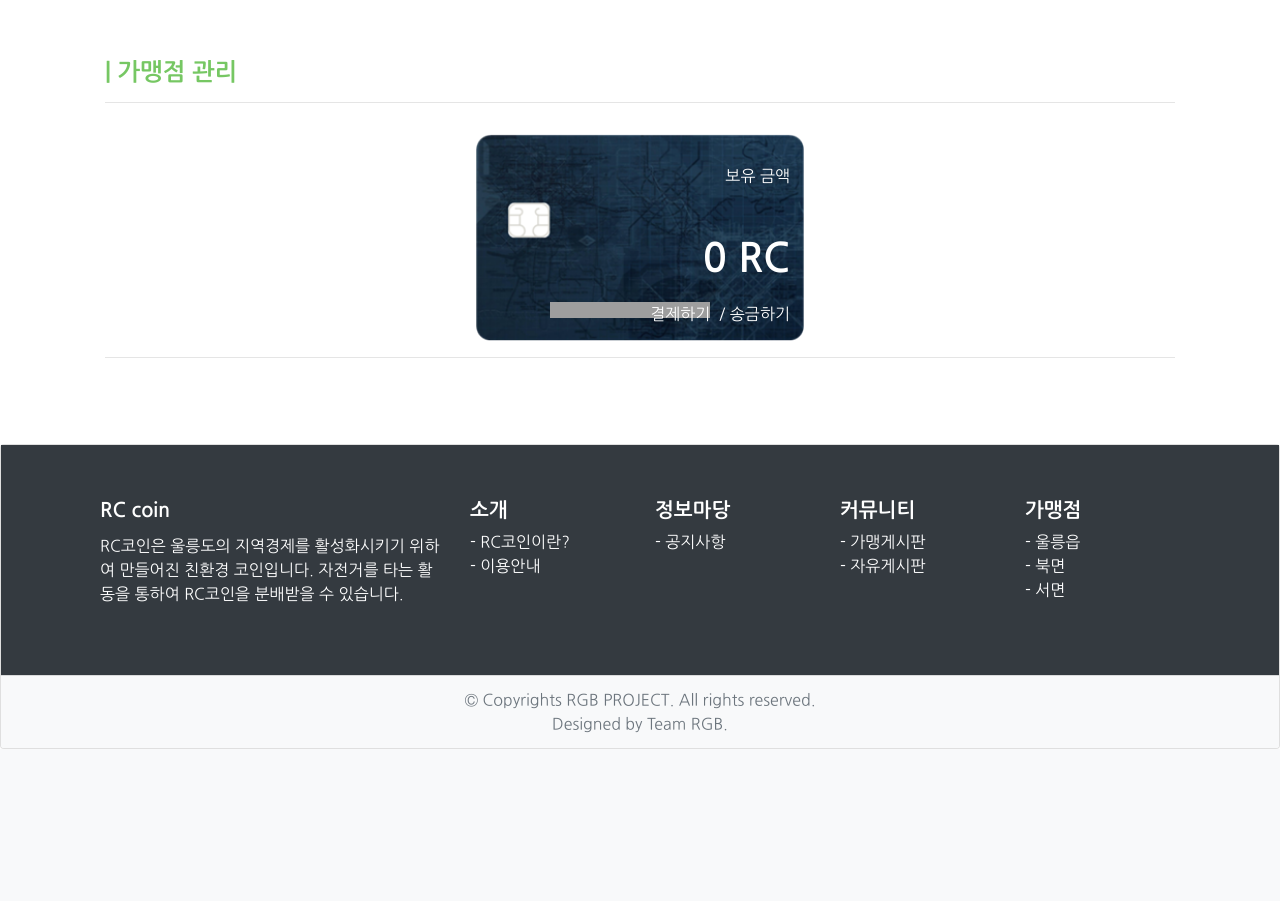
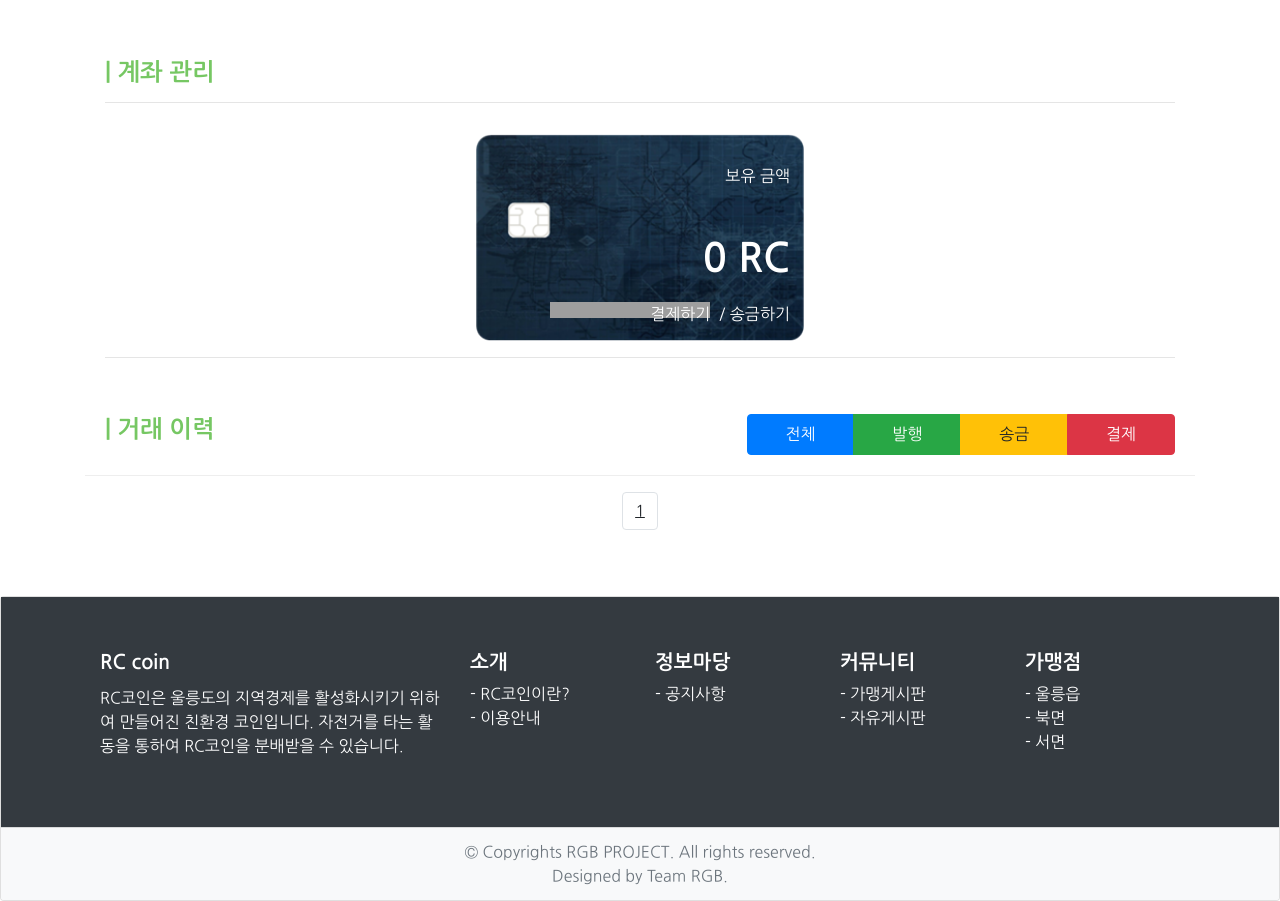
Before and after one commit to ssun46/rcweb, a Django app: page /wallet/info/ in a window 1280 px wide. Shown: the part 91-992 px from the top of the page. Before the commit the page ends 840 px from the top, so only its background shows below. Run offline with Django 3.2, Linux system fonts and the light colour scheme; a user stored in the database is signed in; data comes from the database, SQL or seed files in the repository; data that the repository does not hold is empty; some libraries are stand-ins or nearby versions; grey boxes are pictures that could not be loaded.

Commit message:
계좌 거래 내역 적용

```diff
--- a/rccoin/static/css/style.css
+++ b/rccoin/static/css/style.css
@@ -43,6 +43,7 @@
 body {
     font-family: 'Nanum Gothic';
     font-size: 1rem;
+    /* background-color: #f1f1f1; */
 }
 .navbar {
     padding: 0rem 1rem;
--- /dev/null
+++ b/rccoin/wallet/static/js/history.js
@@ -0,0 +1,80 @@
+function get_history(this_page, query_type) {
+    var from = $("#from").val()
+    var urls = "/wallet/history/"
+    $.ajax({
+        type: "GET",
+        url: urls,
+        data: {
+            fro : from,
+            this_page : this_page,
+            type : query_type
+        },
+        dataType : "json"
+    }).done( function(res) {
+        if ( res["history_list"] ) {
+            var type = ["발행", "결제", "결제취소", "송금", "송금취소", "계좌발급"]
+            var exp = ["님으로부터", "에서", "님이", "에서", "님이", "에게", "으로부터", "에게", "으로부터", "", "으로부터"]
+            var css = ["publish", "payment", "remittance", "init"]
+            var img = [
+                "deposit.png",
+                "withdraw.png", "deposit.png",
+                "withdraw.png", "deposit.png",
+                "withdraw.png", "deposit.png",
+                "withdraw.png", "deposit.png",
+                "", "wallet2.png"]
+            var current_page_num = parseInt(res["current_page_num"])
+            var max_page_num = parseInt(res["max_page_num"])
+
+            $("#history").empty()
+            res["history_list"].forEach(function(data) {
+                var idx = Math.floor((parseInt(data.txType)+1)/2)
+                console.log(img[data.txType])
+                var text = `<tr class="${css[Math.floor((parseInt(idx)+1)/2)]}">
+                                <td>
+                                    <div class="media">
+                                        <a href="#" class="pull-left">
+                                            <img src="../../static/img/${img[data.txType]}" class="media-photo">
+                                        </a>
+                                        <div class="media-body">
+                                            <span class="media-meta pull-right">${data.date}</span>
+                                            <span class="${css[Math.floor((parseInt(idx)+1)/2)]}">
+                                                ${type[idx]}
+                                            </span>
+                                            <p class="summary"><font class="title">${data.trader}</font>${exp[parseInt(data.txType)]} <font class="title">${(data.amount).toString().replace(/\B(?=(\d{3})+(?!\d))/g, ",")} RC</font>를 ${type[idx]}</p>
+                                            <span class="pull-right title">잔액 : ${(data.balance).toString().replace(/\B(?=(\d{3})+(?!\d))/g, ",")}RC</span>
+                                        </div>
+                                    </div>
+                                </td>
+                            </tr>`
+                $("#history").append(text)
+            })
+            $("#page-area").empty()
+            if (current_page_num != 1) {
+                $("#page-area").append(`<li class="page-item"><a class="page-link" onclick="get_history(${1}, ${query_type})" style="cursor: pointer">처음</a></li>`)
+            }
+            if (current_page_num - 2 > 1) {
+                $("#page-area").append(`<li class="page-item"><a class="page-link">...</a></li>`)
+            }
+            for (let i = current_page_num-2;  i <= current_page_num+2; i++) {
+                if (i > 0 && i <= max_page_num) {
+                    if (i == current_page_num) {
+                        $("#page-area").append(`<li class="page-item"><a class="page-link"><u>${i}</u></a></li>`)
+                    } else {
+                        $("#page-area").append(`<li class="page-item"><a class="page-link" onclick="get_history(${i}, ${query_type})" style="cursor: pointer">${i}</a></li>`)
+                    }
+                }
+            }
+            if (current_page_num + 2 < max_page_num) {
+                $("#page-area").append(`<li class="page-item"><a class="page-link">...</a></li>`)
+            }
+            if (current_page_num != max_page_num) {
+                $("#page-area").append(`<li class="page-item"><a class="page-link" onclick="get_history(${max_page_num}, ${query_type})" style="cursor: pointer">끝</a></li>`)
+            }
+        }
+
+    })
+}
+
+$(function() {
+    get_history(1, 0)
+})
--- a/rccoin/wallet/templates/wallet/read_wallet.html
+++ b/rccoin/wallet/templates/wallet/read_wallet.html
@@ -42,6 +42,97 @@
     width: 330px;
 }
 
+table {
+    border-collapse:separate;
+    border-spacing: 5px;
+}
+.table-filter {
+    background-color: #fff;
+    border-bottom: 1px solid #eee;
+}
+.table-filter .media-photo {
+    width: 50px;
+    margin-top: 5px;
+    margin-right: 10px;
+}
+.table-filter .media-body {
+    display: block;
+}
+.table-filter .media .title {
+    color: #2BBCDE;
+    font-weight: bold;
+    line-height: normal;
+    margin-top: 2px;
+}
+.table-filter .media {
+    font-size: 20px;
+}
+.title {
+    font-size: 15px;
+}
+.table-filter .media-meta {
+    font-size: 15px;
+    color: #999;
+    margin-left: 10px;
+}
+.table-filter .media .summary {
+    color: #7f7f7f;
+    font-size: 18px;
+}
+.table-filter tbody tr td {
+    padding: 10px;
+    vertical-align: middle;
+    border-top-color: #eee;
+}
+tr.init td {
+    border-radius: 5px;
+    border-left: 5px solid #007bff;
+}
+tr.publish td {
+    border-radius: 5px;
+    border-left: 5px solid #28a745;
+}
+tr.remittance td {
+    border-radius: 5px;
+    border-left: 5px solid #ffc107;
+}
+tr.payment td {
+    border-radius: 5px;
+    border-left: 5px solid #dc3545;
+}
+.table-filter .media span.init {
+    color: #007bff;
+    font-size: 17px;
+    font-weight: 600;
+    margin-right: 15px;
+}
+.table-filter .media span.publish {
+    color: #28a745;
+    font-size: 17px;
+    font-weight: 600;
+    margin-right: 15px;
+}
+.table-filter .media span.remittance {
+    color: #ffc107;
+    font-size: 17px;
+    font-weight: 600;
+    margin-right: 15px;
+}
+.table-filter .media span.payment {
+    color: #dc3545;
+    font-size: 17px;
+    font-weight: 600;
+    margin-right: 15px;
+}
+.pull-right {
+    float: right!important;
+}
+font.title {
+    font-size: 17px;
+    font-weight: 600;
+}
+
+
 /* Media */
 
 /* col-xl */
@@ -56,7 +147,7 @@
     }
     .bottom-right {
         bottom: 15px;
-        right: 310px;
+        right
     }
 }
 /* col-lg */
@@ -76,6 +167,9 @@
 }
 /* col-md */
 @media (max-width: 768px) {
+    table {
+        margin-top: 10px;
+    }
     .top-right {
         top: 15%;
         right: 110px;
@@ -87,6 +181,12 @@
     .bottom-right {
         bottom: 15px;
         right: 110px;
+    }
+    .table-filter .title {
+        font-size: 13px;
+    }
+    .table-filter .summary {
+        font-size: 15px;
     }
 }
 /* col-sm */
@@ -109,7 +209,13 @@
     .amount {
         width: 100%;
     }
-
+    .table-filter .media-meta {
+        margin-top: 3px;
+        font-size: 13px;
+    }
+    .table-filter .summary {
+        font-size: 13px;
+    }
 }
 
 {% endblock css %}
@@ -118,12 +224,16 @@
 
     <div id="contents" class="container">
         <div class="row2 justify-content-center h-100">
-            <div class="row2 w-m card-wrapper">
+            <div class="w-m card-wrapper">
                 <div class="col-md card fat noborder">
                     <div class="card-body" style="display: block;">
-                        <h4 class="card-title">| 가맹점 관리</h4>
+                        <h4 class="card-title">| 계좌 관리</h4>
                         <hr style="margin-bottom: 30px;">
 
+                        <!-- Extra data -->
+                        <data id="from" value="{{ user.username }}" hidden></data>
+
+                        <!-- My balance -->
                         <div class="row justify-content-center wallet">
                             <img src="{% static 'img/wallet.png' %}" class="margin-left amount" alt="보유잔액">
                             <div class="top-right">보유 금액</div>
@@ -133,16 +243,43 @@
                                 &nbsp;/&nbsp;<a href="{% url 'wallet:remittance' %}" class="font-white">송금하기</a>
                             </div>
                         </div>
-
                         <hr>
-
                     </div>
                 </div>
             </div>
         </div>
+
+        <!-- Filter button -->
+        <div class="row2 justify-content-center h-100">
+            <div class="w-m card-wrapper">
+                <div class="col-md noborder">
+                    <div class="row card-body">
+                        <h4 class="col-md-7 card-title">| 거래 이력</h4>
+                        <div class="col-md-5 btn-group">
+                            <button type="button" class="btn btn-primary" onclick="get_history(1, 0)">전체</button>
+                            <button type="button" class="btn btn-success" onclick="get_history(1, 1)">발행</button>
+                            <button type="button" class="btn btn-warning" onclick="get_history(1, 2)">송금</button>
+                            <button type="button" class="btn btn-danger" onclick="get_history(1, 3)">결제</button>
+                        </div>
+                    </div>
+                </div>
+            </div>
+        </div>
+
+        <!-- History -->
+        <table class="table table-filter">
+            <tbody id="history"></tbody>
+        </table>
+        <div class="row2 justify-content-center">
+            <nav aria-label="page navigation">
+                <ul id="page-area" class="pagination"></ul>
+            </nav>
+        </div>
+
     </div>
 
 {% endblock body %}
 
 {% block js %}
+<script src="{% static 'js/history.js'%}"></script>
 {% endblock js %}
--- a/rccoin/wallet/urls.py
+++ b/rccoin/wallet/urls.py
@@ -25,4 +25,5 @@ urlpatterns = [
     path('publish/', views.publish, name="publish"),
     path('remittance/', views.remittance, name="remittance"),
     path('payment/', views.payment, name="payment"),
+    path('history/', views.get_history),
 ] + static(settings.MEDIA_URL, document_root=settings.MEDIA_ROOT)
--- a/rccoin/wallet/views.py
+++ b/rccoin/wallet/views.py
@@ -1,9 +1,13 @@
 from django.shortcuts import render, redirect, get_object_or_404
 from django.contrib.auth.models import User
 from django.contrib.auth.decorators import login_required
+from django.core.paginator import Paginator
+from django.db.models import Q
 from django.views.decorators.csrf import csrf_exempt
 from django.http import HttpResponse
+from time import sleep
 import requests, json, datetime
+from store.models import Store
 
 # Create your views here.
 
@@ -73,6 +77,7 @@ def remittance(request):
         response = requests.post(url, params=param_data, headers=headers)
         res = response.json()
         # 송금 성공 처리
+        sleep(2)
         return redirect('wallet:info')
 
     # 송금위한 잔액 전송
@@ -94,3 +99,64 @@ def payment(request):
         # 결제로직
         pass
     return render(request, 'wallet/payment.html', {})
+
+# 결제 히스토리
+@login_required
+def get_history(request):
+    fro = request.GET.get('fro',None)
+    this_page_num = request.GET.get('this_page',None)
+    query_type = request.GET.get('type', 1)
+    url = host + "get_txList"
+    params = {'user_id' : fro}
+    response = requests.get(url, params=params)
+    res = response.json()
+    res.reverse()
+
+    filtered_list = []
+    # 송금 (txType:5,6,7,8)
+    if query_type == '2' :
+        for x in res :
+            if x["txType"] == '5' or x["txType"] == '6' or x["txType"] == '7' or x["txType"] == '8':
+                filtered_list.append(x)
+    # 결제 (txType:1,2,3,4)
+    elif query_type == '3':
+        for x in res :
+            if x["txType"] =='1' or x["txType"] =='2' or x["txType"] =='3' or x["txType"] =='4':
+                filtered_list.append(x)
+    # 발행 (txType:0)
+    elif query_type == '1':
+        for x in res :
+            if x["txType"] =='0':
+                filtered_list.append(x)
+    elif query_type == '0':
+        filtered_list = res
+
+    history_list = []
+    page_size = 10
+    p = Paginator(filtered_list, page_size)
+
+    for history in p.page(this_page_num):
+        s_name = history['trader']
+        if history['txType'] == '1':
+            user = get_object_or_404(User, username=history['trader'])
+            store = Store.objects.filter(Q(representative=user.id) & ~Q(status='d'))
+            s_name = store[0].name
+        temp = {
+            'balance':history["balance"],
+            'trader':s_name,
+            'amount':history["amount"],
+            'txType':history["txType"],
+            'date':history["date"]
+        }
+        history_list.append(temp)
+
+    start_seq = p.count - (page_size * (int(this_page_num) - 1))
+    data = {
+        'start_seq' : start_seq,
+        'history_list' : history_list,
+        'current_page_num' : this_page_num,
+        'max_page_num' : p.num_pages,
+        'fullLength' : start_seq
+    }
+    json_data = json.dumps(data)
+    return HttpResponse(json_data, content_type="application/json;charset=UTF-8")
```
Also changed, not shown: rccoin/wallet/static/img/deposit.png (added), rccoin/wallet/static/img/wallet2.png (added), rccoin/wallet/static/img/withdraw.png (added).
